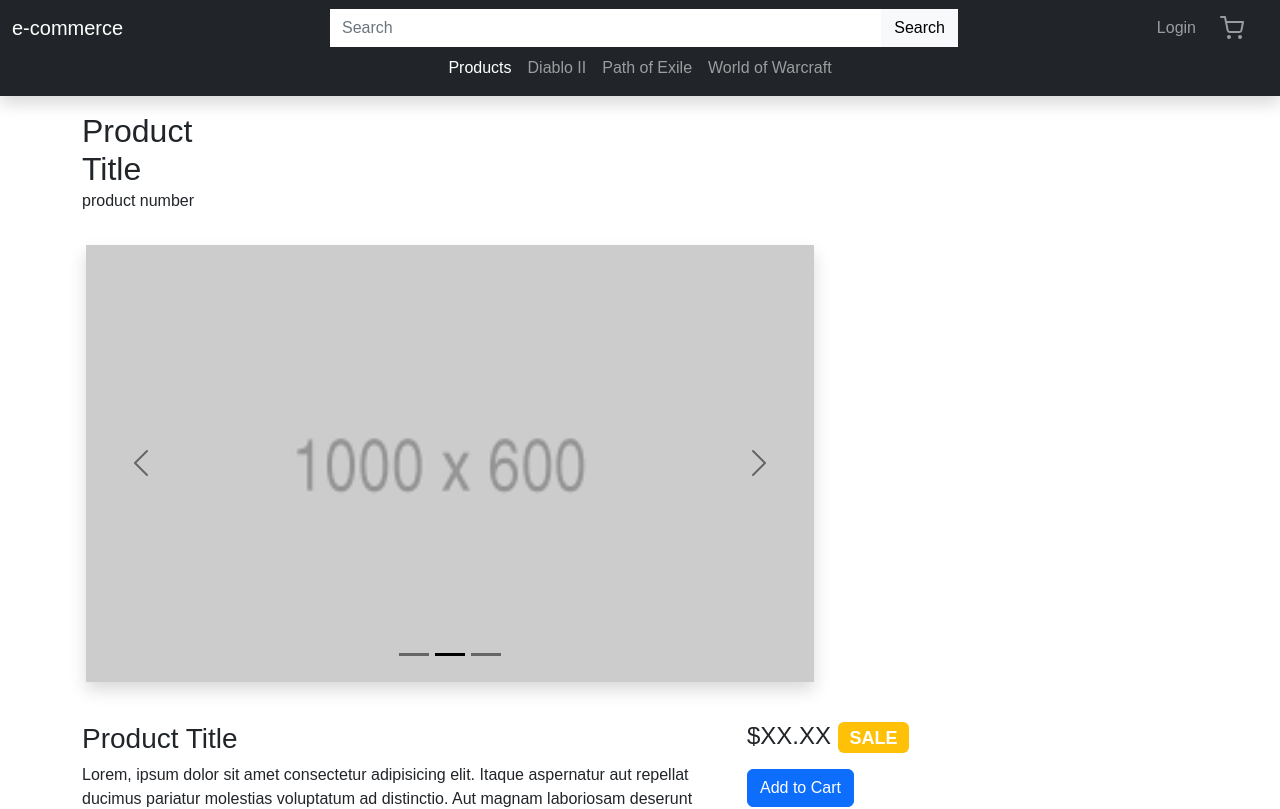
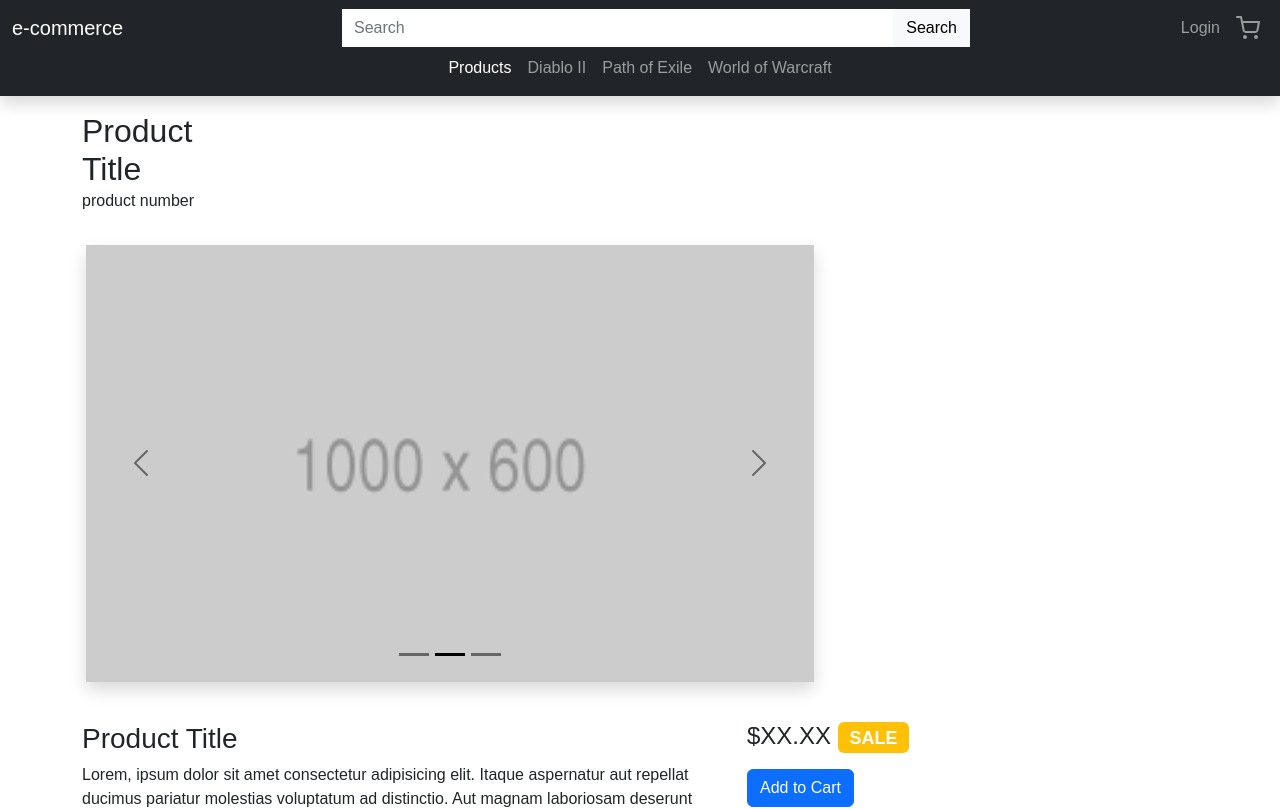
Before and after one commit to dtchitt/e-commerce-website, a React (Create React App) app in the folder frontend/: page /product in a window 1280 px wide. Shown: the top 809 px of the page. Built offline with nearby package versions, Linux system fonts and the light colour scheme.

Commit message:
reposition cart button to better align with collasped nav button

```diff
--- a/frontend/src/components/PrimaryNav.tsx
+++ b/frontend/src/components/PrimaryNav.tsx
@@ -17,8 +17,8 @@ const PrimaryNav = () => {
 					<Navbar.Brand className='ms-0'>e-commerce</Navbar.Brand>
 				</LinkContainer>
 				<SearchBar bsStyle='d-none d-sm-inline-flex w-50 p3 m-auto' />
-				<Nav className='me-3'>
-					<LinkContainer to='/login' className='me-2'>
+				<Nav className=''>
+					<LinkContainer to='/login'>
 						<Nav.Link>Login</Nav.Link>
 					</LinkContainer>
 					<LinkContainer to='/cart' className='d-flex justify-content-center'>
```
